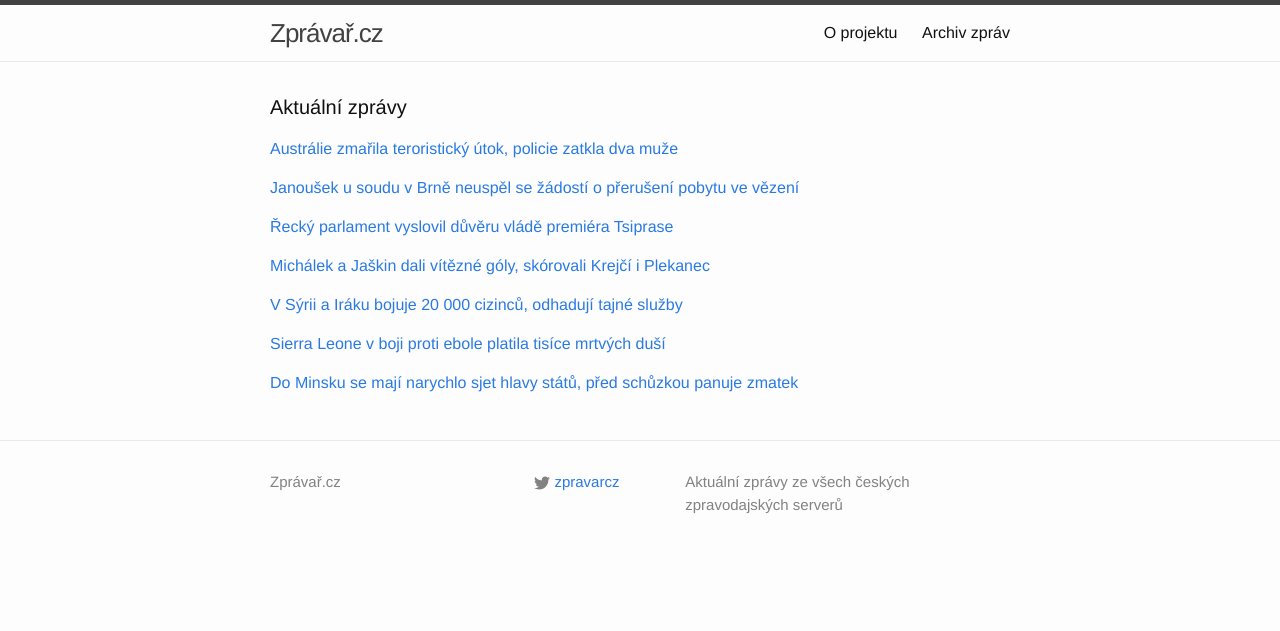
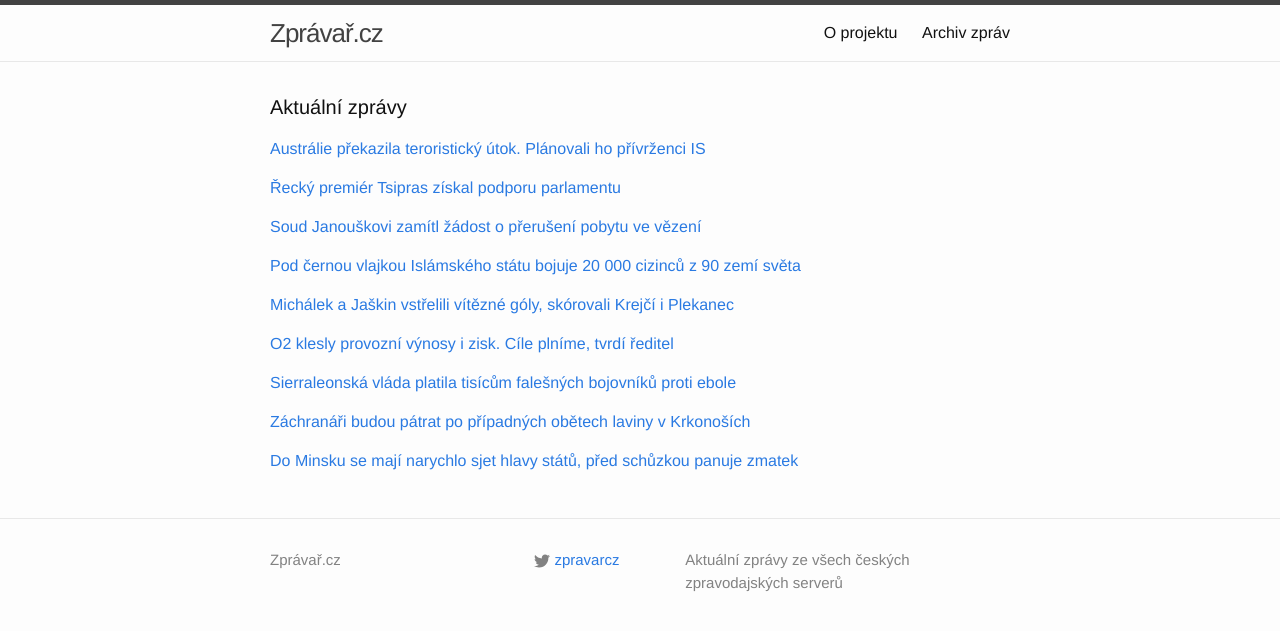
Before and after one commit to adliska/zpravar, a Jekyll site: the page built from index.html, in a window 1280 px wide. Shown: the top 631 px of the page. Built offline with Jekyll 4.4.1, drawn with Linux system fonts in a browser that asks for light colours.

Commit message:
zpravar news update

```diff
--- a/index.html
+++ b/index.html
@@ -5,9 +5,10 @@ layout: default
 <div class="home">
     <h1 class="page-heading">Aktuální zprávy</h1>
 
-<p><a href="javascript:;" onclick="toggle_visibility('zpravy0')">Austrálie zmařila teroristický útok, policie zatkla dva muže</a></p>
+<p><a href="javascript:;" onclick="toggle_visibility('zpravy0')">Austrálie překazila teroristický útok. Plánovali ho přívrženci IS </a></p>
 <div id="zpravy0" style="display:none">
 <ul>
+<li><a href=http://www.lidovky.cz/australie-prekazila-teroristicky-utok-planovali-ho-privrzenci-is-1do-/zpravy-svet.aspx?c=A150211_073853_ln_zahranici_ele>Austrálie překazila teroristický útok. Plánovali ho přívrženci IS  - www.lidovky.cz</a></li>
 <li><a href=http://www.ceskenoviny.cz/zpravy/zpravy/australie-zmarila-teroristicky-utok-policie-zatkla-dva-muze/1179883>Austrálie zmařila teroristický útok, policie zatkla dva muže - www.ceskenoviny.cz</a></li>
 <li><a href=http://www.novinky.cz/zahranicni/svet/361336-zabranili-jsme-teroristickemu-utoku-islamistu-hlasi-australie.html>Zabránili jsme teroristickému útoku islamistů, hlásí Austrálie - www.novinky.cz</a></li>
 <li><a href=http://zpravy.idnes.cz/australie-teroristicky-utok-zmareni-dwe-/zahranicni.aspx?c=A150211_071930_zahranicni_aba>Policie v Sydney zmařila teroristický útok. Našla mačety a vlajku IS - zpravy.idnes.cz</a></li>
@@ -16,9 +17,21 @@ layout: default
 <li><a href=http://www.ceskatelevize.cz/ct24/svet/301291-zabranili-jsme-bezprostrednimu-utoku-tvrdi-policiste-ze-sydney/>Zabránili jsme bezprostřednímu útoku, tvrdí policisté ze Sydney - www.ceskatelevize.cz</a></li>
 <li><a href=http://www.ceskenoviny.cz/zpravy/zpravy/australie-pry-zmarila-teroristicky-utok-policie-zatkla-dva-muze/1179883>Austrálie prý zmařila teroristický útok, policie zatkla dva muže - www.ceskenoviny.cz</a></li>
 </ul>
-</div><p><a href="javascript:;" onclick="toggle_visibility('zpravy1')">Janoušek u soudu v Brně neuspěl se žádostí o přerušení pobytu ve vězení</a></p>
+</div><p><a href="javascript:;" onclick="toggle_visibility('zpravy1')">Řecký premiér Tsipras získal podporu parlamentu</a></p>
 <div id="zpravy1" style="display:none">
 <ul>
+<li><a href=http://www.tyden.cz/rubriky/zahranici/evropa/recky-premier-tsipras-ziskal-podporu-parlamentu_333036.html>Řecký premiér Tsipras získal podporu parlamentu - www.tyden.cz</a></li>
+<li><a href=http://zpravy.aktualne.cz/zahranici/recky-parlament-vyslovil-duveru-vlade-premiera-tsiprase/r~601603beb1b211e49bec0025900fea04/>Řecký parlament vyslovil důvěru vládě premiéra Tsiprase - zpravy.aktualne.cz</a></li>
+<li><a href=http://zpravy.e15.cz/zahranicni/politika/tsiprasova-koalicni-vlada-ziskala-duveru-reckeho-parlamentu-1161716>Tsiprasova koaliční vláda získala důvěru řeckého parlamentu - zpravy.e15.cz</a></li>
+<li><a href=http://www.novinky.cz/zahranicni/evropa/361333-recka-vlada-dostala-duveru-opozice-ji-nepodporila.html>Řecká vláda dostala důvěru, opozice ji nepodpořila  - www.novinky.cz</a></li>
+<li><a href=http://www.ceskatelevize.cz/ct24/svet/301289-recka-vlada-premiera-tsiprase-dostala-duveru-parlamentu/>Řecká vláda premiéra Tsiprase dostala důvěru parlamentu - www.ceskatelevize.cz</a></li>
+<li><a href=http://www.ceskenoviny.cz/zpravy/zpravy/recky-parlament-vyslovil-duveru-vlade-premiera-tsiprase/1179884>Řecký parlament vyslovil důvěru vládě premiéra Tsiprase - www.ceskenoviny.cz</a></li>
+<li><a href=http://www.rozhlas.cz/_zprava/recky-parlament-vyslovil-duveru-koalicni-vlade-premiera-tsiprase--1454191>Řecký parlament vyslovil důvěru koaliční vládě premiéra Tsiprase - www.rozhlas.cz</a></li>
+</ul>
+</div><p><a href="javascript:;" onclick="toggle_visibility('zpravy2')">Soud Janouškovi zamítl žádost o přerušení pobytu ve vězení</a></p>
+<div id="zpravy2" style="display:none">
+<ul>
+<li><a href=http://domaci.ihned.cz/c1-63519590-soud-janouskovi-zamitl-zadost-o-preruseni-pobytu-ve-vezeni>Soud Janouškovi zamítl žádost o přerušení pobytu ve vězení - domaci.ihned.cz</a></li>
 <li><a href=http://domaci.ihned.cz/c1-63519590-janousek-u-soudu-v-brne-neuspel-se-zadosti-o-preruseni-pobytu-ve-vezeni>Janoušek u soudu v Brně neuspěl se žádostí o přerušení pobytu ve vězení - domaci.ihned.cz</a></li>
 <li><a href=http://zpravy.aktualne.cz/domaci/janousek-neuspel-s-zadosti-o-preruseni-pobytu-ve-vezeni/r~e5009672b1b511e49f60002590604f2e/>Janoušek neuspěl s žádostí o přerušení pobytu ve vězení - zpravy.aktualne.cz</a></li>
 <li><a href=http://www.denik.cz/z_domova/janousek-neuspel-s-zadosti-o-preruseni-pobytu-ve-vezeni-20150211.html>Janoušek neuspěl s žádostí o přerušení pobytu ve vězení - www.denik.cz</a></li>
@@ -26,41 +39,50 @@ layout: default
 <li><a href=http://www.ceskatelevize.cz/ct24/domaci/301290-janousek-podle-prava-s-zadosti-o-preruseni-trestu-neuspel/>Janoušek podle Práva s žádostí o přerušení trestu neuspěl - www.ceskatelevize.cz</a></li>
 <li><a href=http://www.novinky.cz/krimi/361329-janousek-zustava-ve-vezeni-preruseni-trestu-nedosahl.html>Janoušek zůstává ve vězení, přerušení trestu nedosáhl - www.novinky.cz</a></li>
 </ul>
-</div><p><a href="javascript:;" onclick="toggle_visibility('zpravy2')">Řecký parlament vyslovil důvěru vládě premiéra Tsiprase</a></p>
-<div id="zpravy2" style="display:none">
-<ul>
-<li><a href=http://zpravy.aktualne.cz/zahranici/recky-parlament-vyslovil-duveru-vlade-premiera-tsiprase/r~601603beb1b211e49bec0025900fea04/>Řecký parlament vyslovil důvěru vládě premiéra Tsiprase - zpravy.aktualne.cz</a></li>
-<li><a href=http://zpravy.e15.cz/zahranicni/politika/tsiprasova-koalicni-vlada-ziskala-duveru-reckeho-parlamentu-1161716>Tsiprasova koaliční vláda získala důvěru řeckého parlamentu - zpravy.e15.cz</a></li>
-<li><a href=http://www.novinky.cz/zahranicni/evropa/361333-recka-vlada-dostala-duveru-opozice-ji-nepodporila.html>Řecká vláda dostala důvěru, opozice ji nepodpořila  - www.novinky.cz</a></li>
-<li><a href=http://www.ceskatelevize.cz/ct24/svet/301289-recka-vlada-premiera-tsiprase-dostala-duveru-parlamentu/>Řecká vláda premiéra Tsiprase dostala důvěru parlamentu - www.ceskatelevize.cz</a></li>
-<li><a href=http://www.ceskenoviny.cz/zpravy/zpravy/recky-parlament-vyslovil-duveru-vlade-premiera-tsiprase/1179884>Řecký parlament vyslovil důvěru vládě premiéra Tsiprase - www.ceskenoviny.cz</a></li>
-<li><a href=http://www.rozhlas.cz/_zprava/recky-parlament-vyslovil-duveru-koalicni-vlade-premiera-tsiprase--1454191>Řecký parlament vyslovil důvěru koaliční vládě premiéra Tsiprase - www.rozhlas.cz</a></li>
-</ul>
-</div><p><a href="javascript:;" onclick="toggle_visibility('zpravy3')">Michálek a Jaškin dali vítězné góly, skórovali Krejčí i Plekanec</a></p>
+</div><p><a href="javascript:;" onclick="toggle_visibility('zpravy3')">Pod černou vlajkou Islámského státu bojuje 20 000 cizinců z 90 zemí světa</a></p>
 <div id="zpravy3" style="display:none">
 <ul>
+<li><a href=http://www.novinky.cz/zahranicni/blizky-a-stredni-vychod/361332-pod-cernou-vlajkou-islamskeho-statu-bojuje-20-000-cizincu-z-90-zemi-sveta.html>Pod černou vlajkou Islámského státu bojuje 20 000 cizinců z 90 zemí světa - www.novinky.cz</a></li>
+<li><a href=http://zpravy.aktualne.cz/zahranici/v-syrii-a-iraku-bojuje-20000-cizincu-odhaduji-tajne-sluzby/r~9be49b9ab1b611e4833a0025900fea04/>V Sýrii a Iráku bojuje 20 000 cizinců, odhadují tajné služby - zpravy.aktualne.cz</a></li>
+<li><a href=http://zpravy.e15.cz/zahranicni/udalosti/tajne-sluzby-v-syrii-a-iraku-bojuje-az-dvacet-tisic-cizincu-1161719>Tajné služby: V Sýrii a Iráku bojuje až dvacet tisíc cizinců - zpravy.e15.cz</a></li>
+<li><a href=http://www.ceskenoviny.cz/zpravy/zpravy/v-syrii-a-iraku-bojuje-20-000-cizincu-odhaduji-tajne-sluzby-usa/1179898>V Sýrii a Iráku bojuje 20.000 cizinců, odhadují tajné služby USA - www.ceskenoviny.cz</a></li>
+<li><a href=http://www.novinky.cz/zahranicni/blizky-a-stredni-vychod/361332-pod-cernou-vlajkou-islamskeho-statu-bojuje-20-000-cizincu.html>Pod černou vlajkou Islámského státu bojuje 20 000 cizinců - www.novinky.cz</a></li>
+</ul>
+</div><p><a href="javascript:;" onclick="toggle_visibility('zpravy4')">Michálek a Jaškin vstřelili vítězné góly, skórovali Krejčí i Plekanec</a></p>
+<div id="zpravy4" style="display:none">
+<ul>
+<li><a href=http://www.rozhlas.cz/_zprava/michalek-a-jaskin-vstrelili-vitezne-goly-skorovali-krejci-i-plekanec--1454218>Michálek a Jaškin vstřelili vítězné góly, skórovali Krejčí i Plekanec - www.rozhlas.cz</a></li>
 <li><a href=http://www.denik.cz/hokej/michalek-a-jaskin-dali-vitezne-goly-skorovali-krejci-i-plekanec-20150211.html>Michálek a Jaškin dali vítězné góly, skórovali Krejčí i Plekanec - www.denik.cz</a></li>
 <li><a href=http://sport.aktualne.cz/michalek-a-jaskin-dali-vitezne-goly-skorovali-krejci-i-plek/r~8a3fb11ab1b411e49f60002590604f2e/>Střelecké hody Čechů v NHL. Trefil se Plekanec i Michálek - sport.aktualne.cz</a></li>
 <li><a href=http://hokej.idnes.cz/michalek-s-jaskinem-dali-vitezne-goly-dwq-/nhl.aspx?c=A150211_065555_nhl_Mkr>Michálek s Jaškinem dali vítězné góly, trefili se i Krejčí a Plekanec - hokej.idnes.cz</a></li>
 <li><a href=http://www.sportovninoviny.cz/zpravy/michalek-a-jaskin-dali-vitezne-goly-skorovali-krejci-i-plekanec/1179907>Michálek a Jaškin dali vítězné góly, skórovali Krejčí i Plekanec - www.sportovninoviny.cz</a></li>
 </ul>
-</div><p><a href="javascript:;" onclick="toggle_visibility('zpravy4')">V Sýrii a Iráku bojuje 20 000 cizinců, odhadují tajné služby</a></p>
-<div id="zpravy4" style="display:none">
-<ul>
-<li><a href=http://zpravy.aktualne.cz/zahranici/v-syrii-a-iraku-bojuje-20000-cizincu-odhaduji-tajne-sluzby/r~9be49b9ab1b611e4833a0025900fea04/>V Sýrii a Iráku bojuje 20 000 cizinců, odhadují tajné služby - zpravy.aktualne.cz</a></li>
-<li><a href=http://zpravy.e15.cz/zahranicni/udalosti/tajne-sluzby-v-syrii-a-iraku-bojuje-az-dvacet-tisic-cizincu-1161719>Tajné služby: V Sýrii a Iráku bojuje až dvacet tisíc cizinců - zpravy.e15.cz</a></li>
-<li><a href=http://www.ceskenoviny.cz/zpravy/zpravy/v-syrii-a-iraku-bojuje-20-000-cizincu-odhaduji-tajne-sluzby-usa/1179898>V Sýrii a Iráku bojuje 20.000 cizinců, odhadují tajné služby USA - www.ceskenoviny.cz</a></li>
-<li><a href=http://www.novinky.cz/zahranicni/blizky-a-stredni-vychod/361332-pod-cernou-vlajkou-islamskeho-statu-bojuje-20-000-cizincu.html>Pod černou vlajkou Islámského státu bojuje 20 000 cizinců - www.novinky.cz</a></li>
-</ul>
-</div><p><a href="javascript:;" onclick="toggle_visibility('zpravy5')">Sierra Leone v boji proti ebole platila tisíce mrtvých duší</a></p>
+</div><p><a href="javascript:;" onclick="toggle_visibility('zpravy5')">O2 klesly provozní výnosy i zisk. Cíle plníme, tvrdí ředitel</a></p>
 <div id="zpravy5" style="display:none">
 <ul>
+<li><a href=http://ekonomika.idnes.cz/o2-klesajici-provozni-vynosy-stabilizace-f1t-/ekonomika.aspx?c=A150211_074536_ekonomika_aba>O2 klesly provozní výnosy i zisk. Cíle plníme, tvrdí ředitel - ekonomika.idnes.cz</a></li>
+<li><a href=http://byznys.ihned.cz/c1-63519610-o2-klesly-provozni-vynosy-i-zisk-firme-se-darilo-na-slovensku>O2 klesly provozní výnosy i zisk. Firmě se dařilo na Slovensku - byznys.ihned.cz</a></li>
+<li><a href=http://www.novinky.cz/ekonomika/361337-o2-loni-klesly-vynosy-o-pet-procent.html>O2 loni klesly výnosy o pět procent - www.novinky.cz</a></li>
+<li><a href=http://zpravy.aktualne.cz/ekonomika/o2-loni-klesly-vynosy-o-pet-procent-na-44-7-miliardy-kc/r~2c07aba2b1b911e4ab15002590604f2e/>O2 loni klesly výnosy o pět procent na 44,7 miliardy Kč - zpravy.aktualne.cz</a></li>
+<li><a href=http://www.financninoviny.cz/zpravodajstvi/zpravy/o2-loni-klesly-vynosy-o-pet-procent-na-44-7-miliardy-kc/1179916>O2 loni klesly výnosy o pět procent na 44,7 miliardy Kč - www.financninoviny.cz</a></li>
+</ul>
+</div><p><a href="javascript:;" onclick="toggle_visibility('zpravy6')">Sierraleonská vláda platila tisícům falešných bojovníků proti ebole</a></p>
+<div id="zpravy6" style="display:none">
+<ul>
+<li><a href=http://zahranicni.ihned.cz/afrika/c1-63519620-sierraleonska-vlada-platila-tisicum-falesnych-bojovniku-proti-ebole>Sierraleonská vláda platila tisícům falešných bojovníků proti ebole - zahranicni.ihned.cz</a></li>
 <li><a href=http://zpravy.idnes.cz/ebola-sierra-leone-mrtve-duse-djv-/zahranicni.aspx?c=A150211_071436_zahranicni_wlk>Sierra Leone v boji proti ebole platila tisíce mrtvých duší - zpravy.idnes.cz</a></li>
 <li><a href=http://www.ceskatelevize.cz/ct24/svet/301292-na-boji-s-ebolou-se-rada-lidi-mohla-obohatit-nepravem/>Na boji s ebolou se řada lidí mohla obohatit neprávem - www.ceskatelevize.cz</a></li>
 <li><a href=http://zpravy.aktualne.cz/zahranici/sierra-leone-platila-tisice-falesnych-bojovniku-proti-ebole/r~721b9eb8b1b511e4833a0025900fea04/>Sierra Leone platila tisíce falešných bojovníků proti ebole - zpravy.aktualne.cz</a></li>
 </ul>
-</div><p><a href="javascript:;" onclick="toggle_visibility('zpravy6')">Do Minsku se mají narychlo sjet hlavy států, před schůzkou panuje zmatek</a></p>
-<div id="zpravy6" style="display:none">
+</div><p><a href="javascript:;" onclick="toggle_visibility('zpravy7')">Záchranáři budou pátrat po případných obětech laviny v Krkonoších</a></p>
+<div id="zpravy7" style="display:none">
+<ul>
+<li><a href=http://www.ceskenoviny.cz/zpravy/zpravy/zachranari-budou-patrat-po-pripadnych-obetech-laviny-v-krkonosich/1179925>Záchranáři budou pátrat po případných obětech laviny v Krkonoších - www.ceskenoviny.cz</a></li>
+<li><a href=http://www.rozhlas.cz/_zprava/zachranari-mozna-budou-znovu-prohledavat-lavinove-pole-v-krkonosich--1454199>Záchranáři možná budou znovu prohledávat lavinové pole v Krkonoších - www.rozhlas.cz</a></li>
+<li><a href=http://www.rozhlas.cz/_zprava/zachranari-mozna-budou-znovu-prohledavat-lavinove-pole-v-krkonosskem-modrem-dole--1454199>Záchranáři budou znovu opět prohledávat lavinové pole v krkonošském Modrém dole - www.rozhlas.cz</a></li>
+</ul>
+</div><p><a href="javascript:;" onclick="toggle_visibility('zpravy8')">Do Minsku se mají narychlo sjet hlavy států, před schůzkou panuje zmatek</a></p>
+<div id="zpravy8" style="display:none">
 <ul>
 <li><a href=http://www.novinky.cz/zahranicni/evropa/361334-do-minsku-se-maji-narychlo-sjet-hlavy-statu-pred-schuzkou-panuje-zmatek.html>Do Minsku se mají narychlo sjet hlavy států, před schůzkou panuje zmatek - www.novinky.cz</a></li>
 <li><a href=http://www.novinky.cz/zahranicni/evropa/361334-zmatek-pred-minskou-schuzkou-o-ukrajine.html>Zmatek před minskou schůzkou o Ukrajině  - www.novinky.cz</a></li>
```
